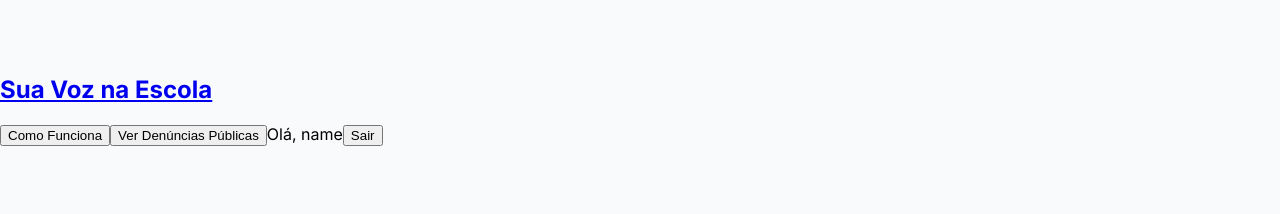
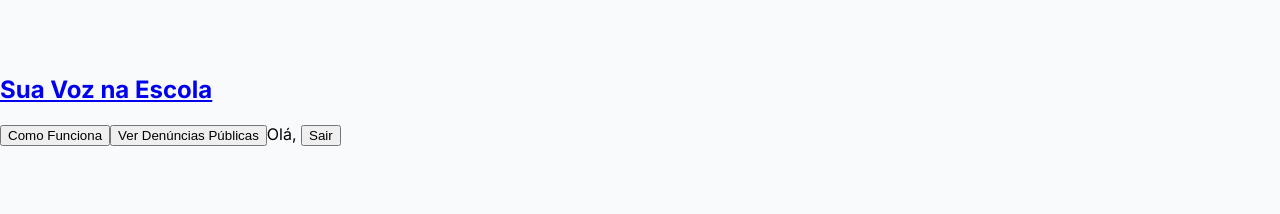
Before and after one commit to fmascena-dev/edureport, a React (Vite) app: page /login in a window 1280 px wide. Shown: the part 1229-1443 px from the top of the page. Built offline with nearby package versions, Linux system fonts and the light colour scheme; sample sign-in values are in the browser's storage; the HTML template or start-up script is replaced by a standard one.

Commit message:
ajustado o nome do user na nav bar e no painel do aluno

```diff
--- a/src/components/Navbar.jsx
+++ b/src/components/Navbar.jsx
@@ -48,7 +48,7 @@ const Navbar = () => {
         {isAuthenticated() ? (
           <>
             <span className="text-gray-700 font-medium">
-              Olá, {user?.email?.split("@")[0]}
+              Olá, {user?.fullName}
             </span>
             <button
               onClick={handleLogout}
--- a/src/pages/StudentControlPanel.jsx
+++ b/src/pages/StudentControlPanel.jsx
@@ -1,12 +1,16 @@
+
+import { useAuth } from "../Security/AuthContext";
+
 const StudentControlPainel = () => {
     const studentName = "Nome Aluno" // Substitua pelo nome real do aluno
     const schoolName = "Nome Escola" // Substitua pelo nome real da escola
     const schoolemail = "aluno@email.com" // Substitua pelo email real do aluno
+    const { user } = useAuth();
 
     return (
         <section className="pt-28 w-full max-w-6xl mx-auto px-6">
             <h1 className="text-center mb-4 text-blue-600 text-4xl font-bold">
-                Bem-vindo, <span>{studentName}</span>!
+                Bem-vindo, <span>{user?.fullName || "user"}</span>!
             </h1>
 
             <p className="text-center text-gray-700 text-lg mb-10">
```
